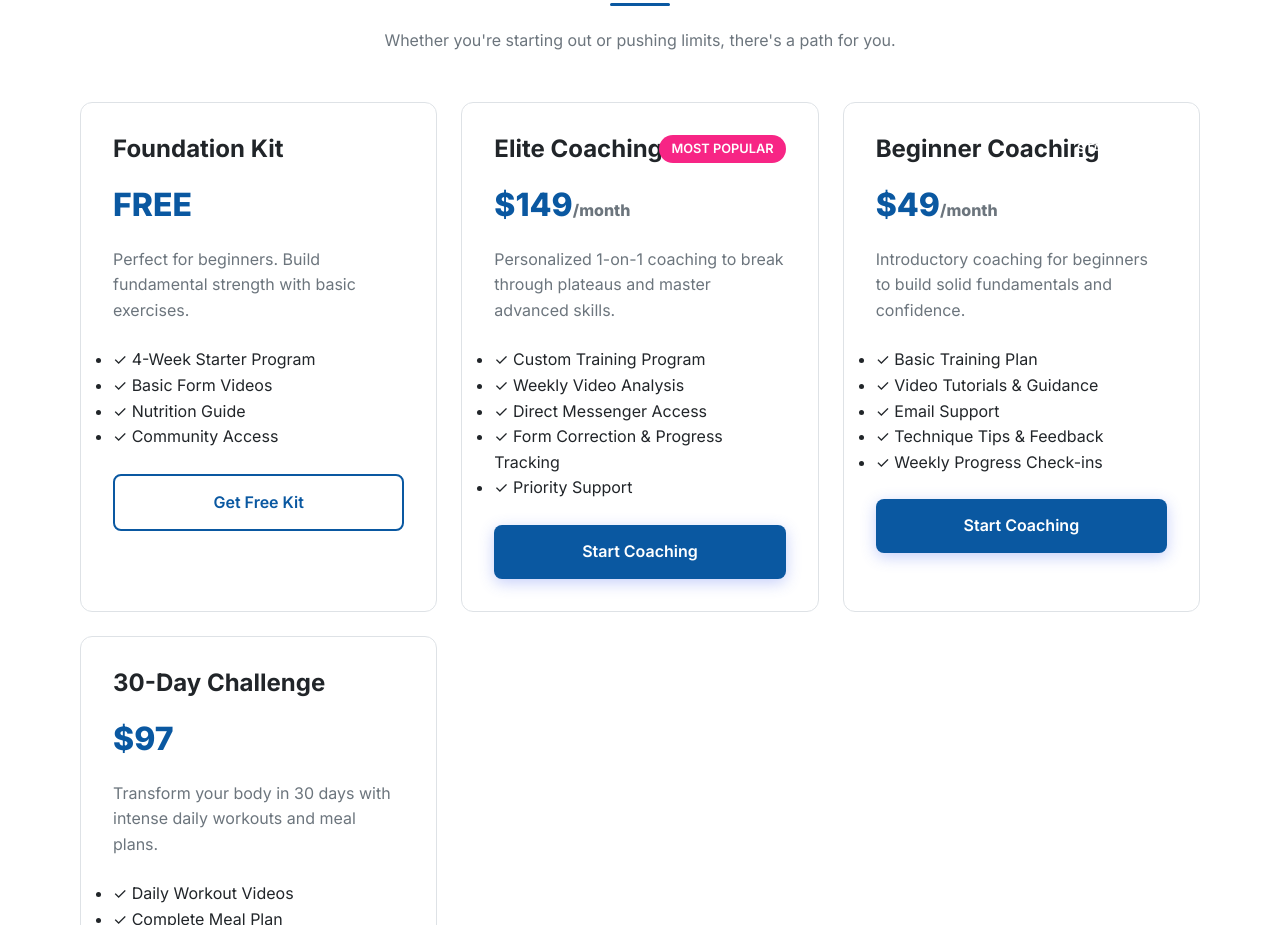
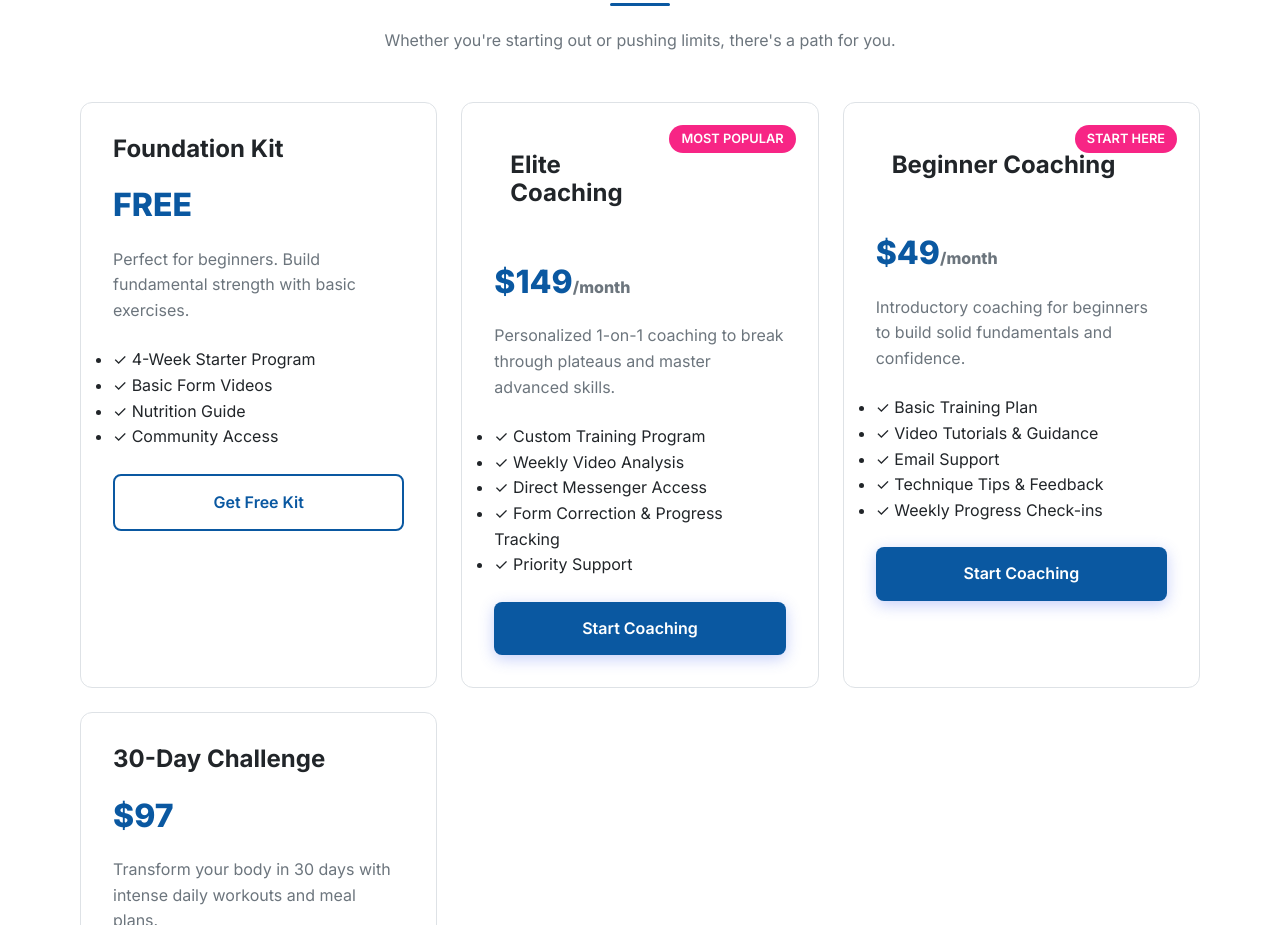
Before and after one commit to Echo-KJ/fitness, a plain HTML site: page index.html in a window 1280 px wide. Shown: the part 900-1825 px from the top of the page. Drawn offline with Linux system fonts and the light colour scheme.

```diff
--- a/index.html
+++ b/index.html
@@ -89,9 +89,10 @@
 
                     <!-- 1-on-1 Coaching Card -->
 <div class="card fade-in">
-                        <div style="position: relative;">
-                            <h3>Elite Coaching</h3>
-                            <span style="position: absolute; top: 0; right: 0; background: var(--accent); color: white; padding: 0.25rem 0.75rem; border-radius: 20px; font-size: 0.8rem; font-weight: 600;">MOST POPULAR</span>
+                        <div style="position: relative; padding: 1rem;">
+                            <h3>Elite
+                                <br>Coaching</h3>
+                            <span style="position: absolute; top: -10px; right: -10px; background: var(--accent); color: white; padding: 0.25rem 0.75rem; border-radius: 20px; font-size: 0.8rem; font-weight: 600;">MOST POPULAR</span>
                         </div>
                         <p style="font-size: 2rem; font-weight: 800; color: var(--primary); margin: 1rem 0;">$149<span style="font-size: 1rem; color: var(--text-secondary);">/month</span></p>
                         <p>Personalized 1-on-1 coaching to break through plateaus and master advanced skills.</p>
@@ -107,12 +108,19 @@
 
                     <!-- Beginner Coaching Card -->
 <div class="card fade-in">
-    <div style="position: relative;">
+  <div style="position: relative; padding: 1rem;">
     <h3>Beginner Coaching</h3>
-        <span style="position: absolute; top: 0; right: 0; background: var(--accent-secondary); color: white; padding: 0.25rem 0.75rem; border-radius: 20px; font-size: 0.8rem; font-weight: 600;">START HERE</span>
+    <span style="position: absolute; top: -10px; right: -10px; background: var(--accent); color: #fff; padding: 0.25rem 0.75rem; border-radius: 20px; font-size: 0.8rem; font-weight: 600;">
+      START HERE
+    </span>
   </div>
-    <p style="font-size: 2rem; font-weight: 800; color: var(--primary); margin: 1rem 0;">$49<span style="font-size: 1rem; color: var(--text-secondary);">/month</span></p>
+
+  <p style="font-size: 2rem; font-weight: 800; color: var(--primary); margin: 1rem 0;">
+    $49<span style="font-size: 1rem; color: var(--text-secondary);">/month</span>
+  </p>
+
   <p>Introductory coaching for beginners to build solid fundamentals and confidence.</p>
+
   <ul style="text-align: left; margin: 1.5rem 0;">
     <li>✓ Basic Training Plan</li>
     <li>✓ Video Tutorials & Guidance</li>
@@ -120,10 +128,9 @@
     <li>✓ Technique Tips & Feedback</li>
     <li>✓ Weekly Progress Check-ins</li>
   </ul>
+
   <a href="#contact" class="btn btn-primary" style="width: 100%;">Start Coaching</a>
 </div>
-
-
                     <!-- Challenge Card -->
                     <div class="card fade-in">
                         <h3>30-Day Challenge</h3>
@@ -463,4 +470,5 @@
         }
     </style>
 </body>
+
 </html>
```
Lines whose indentation alone changed are shown as unchanged.
